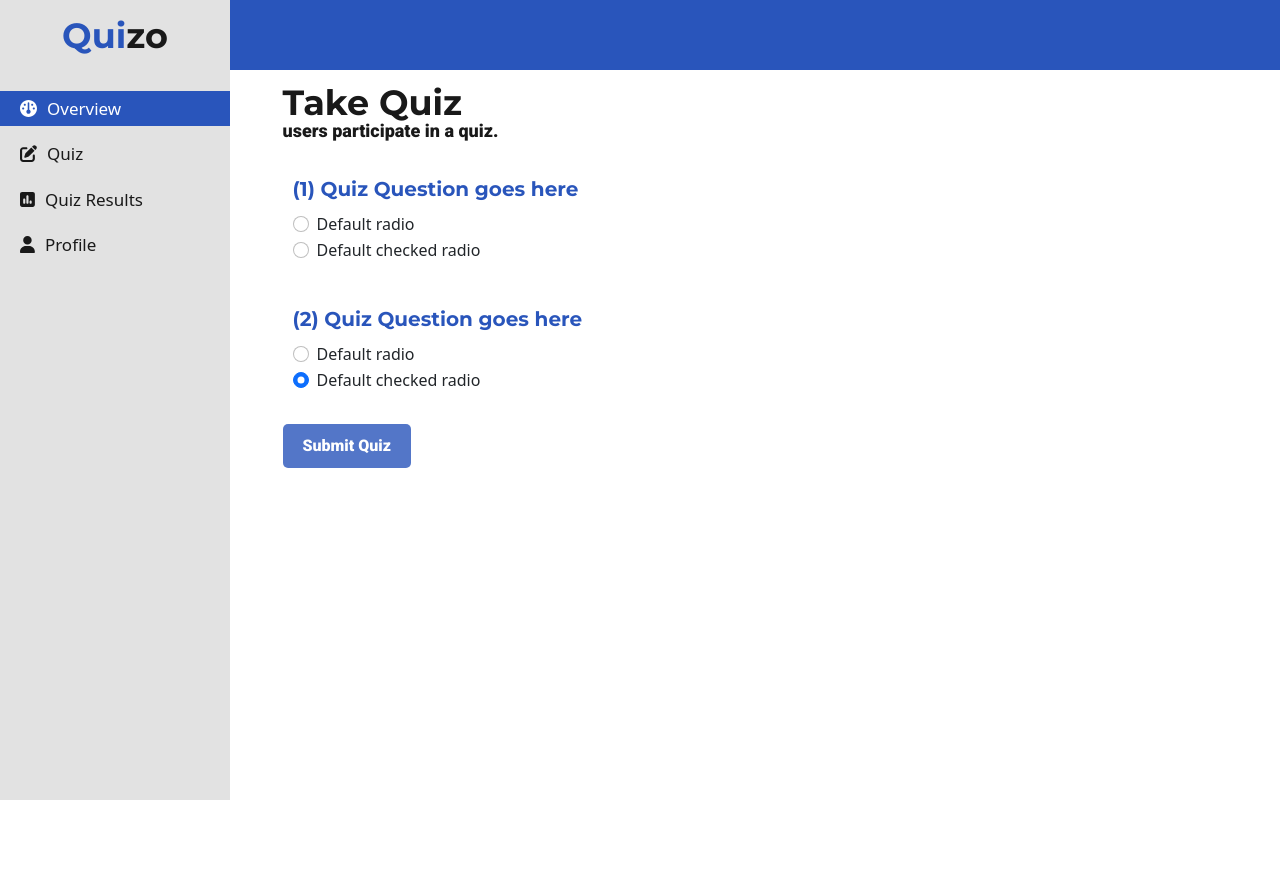
After one commit to DevMekus/quizo, a PHP site: page /dashboard/take-quiz.php in a window 1280 px wide. The commit adds this page. Run offline with PHP 8.4, Linux system fonts and the light colour scheme; some libraries are stand-ins or nearby versions.

Commit message:
User dashboard UI

```diff
--- a/admin/temp.php
+++ b/admin/temp.php
@@ -8,9 +8,9 @@ include("header.php");
         <?php include("navbar.php"); ?>
         <section class="content-centered">
             <div class="page-title-con">
-                <h2 class="page-title">Welcome back</h2>
-                <h4 class="color-primary">Impruuv Systems</h4>
-                <p class="page-description">Attend to the quiz overviews</p>
+                <h2 class="page-title">Manage Questions
+                </h2>
+                <p class="page-description"> Functionalities to add, update, and delete questions within quizzes</p>
             </div>
             <?php include("footercontent.php") ?>
         </section>
--- a/dashboard/sidebar.php
+++ b/dashboard/sidebar.php
@@ -4,17 +4,22 @@
     </div>
     <div class="sidebar-links">
         <div class="s-link-wrap active">
-            <a href="#">
+            <a href="index.php">
                 <span class="fas fa-dashboard icon"></span><span class="text">Overview</span>
             </a>
         </div>
         <div class="s-link-wrap">
-            <a href="#">
+            <a href="quiz.php">
                 <span class="fas fa-edit icon"></span><span class="text">Quiz</span>
             </a>
         </div>
         <div class="s-link-wrap">
-            <a href="#">
+            <a href="quiz-result.php">
+                <span class="fas fa-poll icon"></span><span class="text">Quiz Results</span>
+            </a>
+        </div>
+        <div class="s-link-wrap">
+            <a href="user-profile.php">
                 <span class="fas fa-user icon"></span><span class="text">Profile</span>
             </a>
         </div>
--- /dev/null
+++ b/dashboard/take-quiz.php
@@ -0,0 +1,57 @@
+<?php
+$title = "Take Quiz";
+include("header.php");
+?>
+<main class="dashboard-wrapper">
+    <?php include("sidebar.php"); ?>
+    <div class="page-content">
+        <?php include("navbar.php"); ?>
+        <section class="content-centered">
+            <div class="page-title-con">
+                <h2 class="page-title">Take Quiz
+                </h2>
+                <p class="page-description">users participate in a quiz.
+                </p>
+            </div>
+            <div class="quiz-question-wrapper">
+                <form class="quiz-question-wrapper">
+                    <div class=" quiz-question">
+                        <h5 class="title">(1) Quiz Question goes here</h5>
+                        <div class="form-check">
+                            <input class="form-check-input" type="radio" name="flexRadioDefault" id="flexRadioDefault1">
+                            <label class="form-check-label" for="flexRadioDefault1">
+                                Default radio
+                            </label>
+                        </div>
+                        <div class="form-check">
+                            <input class="form-check-input" type="radio" name="flexRadioDefault" id="flexRadioDefault2" checked>
+                            <label class="form-check-label" for="flexRadioDefault2">
+                                Default checked radio
+                            </label>
+                        </div>
+                    </div>
+                    <div class="quiz-question">
+                        <h5 class="title">(2) Quiz Question goes here</h5>
+                        <div class="form-check">
+                            <input class="form-check-input" type="radio" name="flexRadioDefault" id="flexRadioDefault1">
+                            <label class="form-check-label" for="flexRadioDefault1">
+                                Default radio
+                            </label>
+                        </div>
+                        <div class="form-check">
+                            <input class="form-check-input" type="radio" name="flexRadioDefault" id="flexRadioDefault2" checked>
+                            <label class="form-check-label" for="flexRadioDefault2">
+                                Default checked radio
+                            </label>
+                        </div>
+                    </div>
+                    <div class="bottom">
+                        <button class="button button-primary radius-5">Submit Quiz</button>
+                    </div>
+                </form>
+            </div>
+            <?php include("footercontent.php") ?>
+        </section>
+    </div>
+</main>
+<?php include("footer.php"); ?>
--- a/static/scss/brand/_button.scss
+++ b/static/scss/brand/_button.scss
@@ -9,6 +9,7 @@
     justify-content: center;
     align-items: center;
     text-transform: capitalize;
+    text-decoration: none;
 }
 
 .button-sm{
--- a/static/scss/components/_auth.scss
+++ b/static/scss/components/_auth.scss
@@ -26,15 +26,16 @@
 
 .auth-title-con h1{
     font-size: 20px;
-    font-weight: bold;
+    font-weight: 900;
     color: #fff;
 }
 
 .auth-title-con p{
     font-size: 18px;
-    font-weight: 200;
+    font-weight: 100;
     margin-top: -10px;
     color: #fff;
+    font-family: 'Times New Roman', Times, serif;
 }
 
 .auth-body-con{
--- a/static/scss/components/_dashboards.scss
+++ b/static/scss/components/_dashboards.scss
@@ -90,3 +90,64 @@
     cursor: pointer;
     text-align: center;
 }
+
+.quiz-container{
+    width: 100%;
+    position: relative;
+    display: flex;
+    gap: 10px;
+    flex-wrap: wrap;
+}
+
+.quiz-wrap{
+    width: 250px;
+    position: relative;
+    padding: 10px;
+    border: 1px solid grey;
+    border-radius: 10px;
+    cursor: pointer;
+}
+
+.quiz-wrap .title{
+    font-size: 20px;
+    font-weight: bold;
+    color: $primaryColor;
+}
+
+.quiz-wrap .description{
+    font-weight: 500;
+    font-family: 'Times New Roman', Times, serif;
+    line-height: 20px;
+    font-size: 16px;
+}
+
+.quiz-wrap .bottom{
+    width: 100%;
+    position: relative;
+    display: flex;
+    justify-content: center;
+    align-items: center;
+}
+
+.quiz-question-wrapper{
+    width: 100%;
+    position: relative;
+    display: flex;
+    flex-direction: column;
+    gap: 20px;
+}
+
+.quiz-question{
+    min-width: 350px;
+    position: relative;
+    padding: 10px;
+    // border: 1px solid grey;
+    border-radius: 10px;
+    cursor: pointer;
+}
+
+.quiz-question .title{
+    font-size: 20px;
+    font-weight: bold;
+    color: $primaryColor;
+}
--- a/static/scss/main.css
+++ b/static/scss/main.css
@@ -211,6 +211,7 @@ h6 {
   justify-content: center;
   align-items: center;
   text-transform: capitalize;
+  text-decoration: none;
 }
 
 .button-sm {
@@ -314,15 +315,16 @@ h6 {
 
 .auth-title-con h1 {
   font-size: 20px;
-  font-weight: bold;
+  font-weight: 900;
   color: #fff;
 }
 
 .auth-title-con p {
   font-size: 18px;
-  font-weight: 200;
+  font-weight: 100;
   margin-top: -10px;
   color: #fff;
+  font-family: "Times New Roman", Times, serif;
 }
 
 .auth-body-con {
@@ -501,4 +503,64 @@ h6 {
   border-bottom: 1px solid #2955BB;
   cursor: pointer;
   text-align: center;
+}
+
+.quiz-container {
+  width: 100%;
+  position: relative;
+  display: flex;
+  gap: 10px;
+  flex-wrap: wrap;
+}
+
+.quiz-wrap {
+  width: 250px;
+  position: relative;
+  padding: 10px;
+  border: 1px solid grey;
+  border-radius: 10px;
+  cursor: pointer;
+}
+
+.quiz-wrap .title {
+  font-size: 20px;
+  font-weight: bold;
+  color: #2955BB;
+}
+
+.quiz-wrap .description {
+  font-weight: 500;
+  font-family: "Times New Roman", Times, serif;
+  line-height: 20px;
+  font-size: 16px;
+}
+
+.quiz-wrap .bottom {
+  width: 100%;
+  position: relative;
+  display: flex;
+  justify-content: center;
+  align-items: center;
+}
+
+.quiz-question-wrapper {
+  width: 100%;
+  position: relative;
+  display: flex;
+  flex-direction: column;
+  gap: 20px;
+}
+
+.quiz-question {
+  min-width: 350px;
+  position: relative;
+  padding: 10px;
+  border-radius: 10px;
+  cursor: pointer;
+}
+
+.quiz-question .title {
+  font-size: 20px;
+  font-weight: bold;
+  color: #2955BB;
 }/*# sourceMappingURL=main.css.map */
```
Also changed, not shown: dashboard/index.php (+60 -2 lines), dashboard/quiz-result.php (added, +46 -0 lines), dashboard/quiz.php (added, +32 -0 lines), dashboard/user-profile.php (added, +51 -0 lines), app/AppController.js (added), app/routes.js (added), dashboard/footercontent.php (added), 1 other file.
